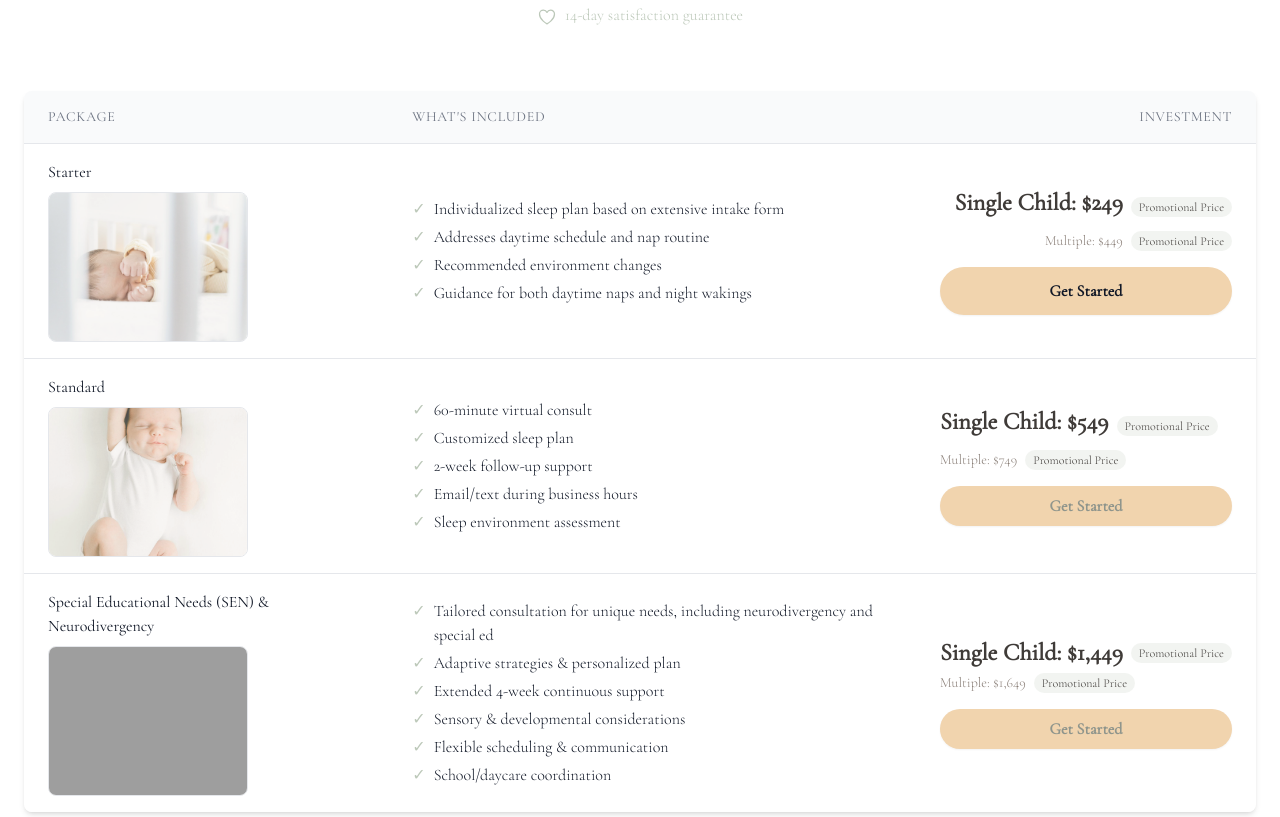
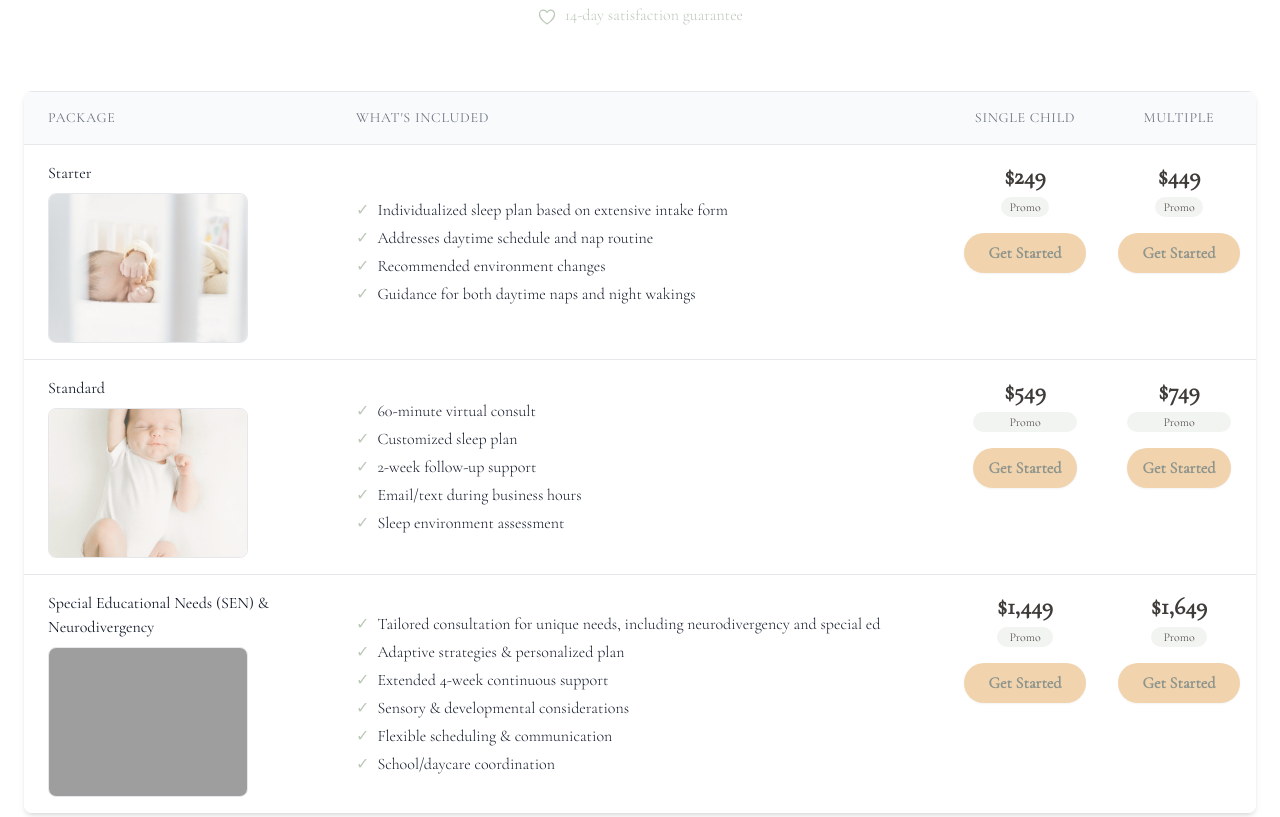
Before and after one commit to Matthewjmiller07/Thyme4Sleep, an Astro site: page /pricing in a window 1280 px wide. Shown: the part 1045-1862 px from the top of the page. Built offline with nearby package versions, Linux system fonts and the light colour scheme; Astro itself is replaced by a stand-in of ours; grey boxes are pictures that could not be loaded; a web font is replaced by a local one.

Commit message:
pricing look improved

```diff
--- a/src/pages/pricing.astro
+++ b/src/pages/pricing.astro
@@ -78,17 +78,23 @@ const pageDescription = 'Explore our sleep coaching packages and find the perfec
     />
   </div>
   <div class="p-6">
-    <h3 class="text-2xl font-light text-brandChar mb-2">Starter</h3>
-    <div class="text-brandMink text-lg mb-6">
-      <div class="flex items-center gap-2">
-        <span class="block">Single Child: $249</span>
-        <span class="text-xs bg-brandMint/20 text-brandChar px-2 py-0.5 rounded-full">Promotional Price</span>
-      </div>
-      <div class="flex items-center gap-2 mt-1">
-        <span class="block">Multiple: $449</span>
-        <span class="text-xs bg-brandMint/20 text-brandChar px-2 py-0.5 rounded-full">Promotional Price</span>
-      </div>
-    </div>
+    <h3 class="text-2xl font-light text-brandChar mb-4">Starter</h3>
+            <div class="grid grid-cols-2 gap-4 mb-6">
+              <div class="border-r border-gray-200 pr-4">
+                <div class="text-sm text-brandMink mb-1">Single Child</div>
+                <div class="flex items-baseline gap-2">
+                  <span class="text-xl font-bold text-brandChar">$249</span>
+                  <span class="text-xs bg-brandMint/20 text-brandChar px-2 py-0.5 rounded-full">Promo</span>
+                </div>
+              </div>
+              <div class="pl-4">
+                <div class="text-sm text-brandMink mb-1">Multiple</div>
+                <div class="flex items-baseline gap-2">
+                  <span class="text-xl font-bold text-brandChar">$449</span>
+                  <span class="text-xs bg-brandMint/20 text-brandChar px-2 py-0.5 rounded-full">Promo</span>
+                </div>
+              </div>
+            </div>
     <div class="h-px bg-gray-200 my-6"></div>
     <ul class="space-y-4 mb-8">
       <li class="flex items-start">
@@ -132,15 +138,21 @@ const pageDescription = 'Explore our sleep coaching packages and find the perfec
             />
           </div>
           <div class="p-6">
-            <h3 class="text-2xl font-light text-brandChar mb-2">Standard</h3>
-            <div class="text-brandMink text-lg mb-6">
-              <div class="flex items-center gap-2">
-                <span class="block">Single Child: $549</span>
-                <span class="text-xs bg-brandMint/20 text-brandChar px-2 py-0.5 rounded-full">Promotional Price</span>
+            <h3 class="text-2xl font-light text-brandChar mb-4">Standard</h3>
+            <div class="grid grid-cols-2 gap-4 mb-6">
+              <div class="border-r border-gray-200 pr-4">
+                <div class="text-sm text-brandMink mb-1">Single Child</div>
+                <div class="flex items-baseline gap-2">
+                  <span class="text-xl font-bold text-brandChar">$549</span>
+                  <span class="text-xs bg-brandMint/20 text-brandChar px-2 py-0.5 rounded-full">Promo</span>
+                </div>
               </div>
-              <div class="flex items-center gap-2 mt-1">
-                <span class="block">Multiple: $749</span>
-                <span class="text-xs bg-brandMint/20 text-brandChar px-2 py-0.5 rounded-full">Promotional Price</span>
+              <div class="pl-4">
+                <div class="text-sm text-brandMink mb-1">Multiple</div>
+                <div class="flex items-baseline gap-2">
+                  <span class="text-xl font-bold text-brandChar">$749</span>
+                  <span class="text-xs bg-brandMint/20 text-brandChar px-2 py-0.5 rounded-full">Promo</span>
+                </div>
               </div>
             </div>
             <div class="h-px bg-gray-200 my-6"></div>
@@ -198,15 +210,21 @@ const pageDescription = 'Explore our sleep coaching packages and find the perfec
             />
           </div>
           <div class="p-6">
-            <h3 class="text-2xl font-light text-brandChar">Special Educational Needs (SEN) & Neurodivergency</h3>
-            <div class="text-brandMink text-lg mb-6">
-              <div class="flex items-center gap-2">
-                <span class="block">Single Child: $1,449</span>
-                <span class="text-xs bg-brandMint/20 text-brandChar px-2 py-0.5 rounded-full">Promotional Price</span>
+            <h3 class="text-2xl font-light text-brandChar mb-4">Special Educational Needs (SEN) & Neurodivergency</h3>
+            <div class="grid grid-cols-2 gap-4 mb-6">
+              <div class="border-r border-gray-200 pr-4">
+                <div class="text-sm text-brandMink mb-1">Single Child</div>
+                <div class="flex items-baseline gap-2">
+                  <span class="text-xl font-bold text-brandChar">$1,449</span>
+                  <span class="text-xs bg-brandMint/20 text-brandChar px-2 py-0.5 rounded-full">Promo</span>
+                </div>
               </div>
-              <div class="flex items-center gap-2 mt-1">
-                <span class="block">Multiple: $1,649</span>
-                <span class="text-xs bg-brandMint/20 text-brandChar px-2 py-0.5 rounded-full">Promotional Price</span>
+              <div class="pl-4">
+                <div class="text-sm text-brandMink mb-1">Multiple</div>
+                <div class="flex items-baseline gap-2">
+                  <span class="text-xl font-bold text-brandChar">$1,649</span>
+                  <span class="text-xs bg-brandMint/20 text-brandChar px-2 py-0.5 rounded-full">Promo</span>
+                </div>
               </div>
             </div>
             <div class="h-px bg-gray-200 my-6"></div>
@@ -265,11 +283,18 @@ const pageDescription = 'Explore our sleep coaching packages and find the perfec
       <!-- Desktop Table -->
       <div class="hidden md:block bg-white rounded-lg shadow-md overflow-hidden">
         <table class="min-w-full divide-y divide-gray-200">
+          <colgroup>
+            <col class="w-1/4">
+            <col class="w-2/4">
+            <col class="w-1/8">
+            <col class="w-1/8">
+          </colgroup>
           <thead class="bg-gray-50">
             <tr>
               <th scope="col" class="px-6 py-4 text-left text-sm font-medium text-gray-500 uppercase tracking-wider">Package</th>
               <th scope="col" class="px-6 py-4 text-left text-sm font-medium text-gray-500 uppercase tracking-wider">What's Included</th>
-              <th scope="col" class="px-6 py-4 text-right text-sm font-medium text-gray-500 uppercase tracking-wider">Investment</th>
+              <th scope="col" class="px-4 py-4 text-center text-sm font-medium text-gray-500 uppercase tracking-wider">Single Child</th>
+              <th scope="col" class="px-4 py-4 text-center text-sm font-medium text-gray-500 uppercase tracking-wider">Multiple</th>
             </tr>
           </thead>
           <tbody class="bg-white divide-y divide-gray-200">
@@ -308,18 +333,27 @@ const pageDescription = 'Explore our sleep coaching packages and find the perfec
       </li>
     </ul>
   </td>
-  <td class="px-6 py-4 whitespace-nowrap text-right">
-    <div class="flex items-center gap-2 justify-end">
-      <div class="text-2xl font-bold text-brandChar mb-2">Single Child: $249</div>
-      <span class="text-xs bg-brandMint/20 text-brandChar px-2 py-0.5 rounded-full">Promotional Price</span>
+  <td class="px-4 py-4 whitespace-nowrap text-center align-top">
+    <div class="flex flex-col items-center h-full">
+      <div class="flex-grow flex flex-col justify-center">
+        <div class="text-2xl font-bold text-brandChar">$249</div>
+        <span class="text-xs bg-brandMint/20 text-brandChar px-2 py-0.5 rounded-full mt-1">Promo</span>
+      </div>
+      <a href="https://thyme4sleep.neetocal.com/starter-15-minute-call-with-georgia" target="_blank" rel="noopener noreferrer" class="mt-4 block w-full bg-brandPeach hover:bg-brandTaupe text-brandSage hover:text-brandSage text-center py-2 px-4 rounded-full font-bold transition-all duration-300 shadow-sm hover:-translate-y-0.5 hover:shadow-md">
+        Get Started
+      </a>
     </div>
-    <div class="flex items-center gap-2 mt-1 mb-4 justify-end">
-      <div class="text-sm text-brandMink">Multiple: $449</div>
-      <span class="text-xs bg-brandMint/20 text-brandChar px-2 py-0.5 rounded-full">Promotional Price</span>
+  </td>
+  <td class="px-4 py-4 whitespace-nowrap text-center align-top">
+    <div class="flex flex-col items-center h-full">
+      <div class="flex-grow flex flex-col justify-center">
+        <div class="text-2xl font-bold text-brandChar">$449</div>
+        <span class="text-xs bg-brandMint/20 text-brandChar px-2 py-0.5 rounded-full mt-1">Promo</span>
+      </div>
+      <a href="https://thyme4sleep.neetocal.com/starter-15-minute-call-with-georgia" target="_blank" rel="noopener noreferrer" class="mt-4 block w-full bg-brandPeach hover:bg-brandTaupe text-brandSage hover:text-brandSage text-center py-2 px-4 rounded-full font-bold transition-all duration-300 shadow-sm hover:-translate-y-0.5 hover:shadow-md">
+        Get Started
+      </a>
     </div>
-    <a href="https://thyme4sleep.neetocal.com/starter-15-minute-call-with-georgia" target="_blank" rel="noopener noreferrer" class="inline-block w-full bg-brandPeach hover:bg-brandTaupe text-brandDarkGreen hover:text-brandDarkGreen text-center py-3 px-6 rounded-full font-bold transition-all duration-300 shadow-sm hover:-translate-y-0.5 hover:shadow-md">
-      Get Started
-    </a>
   </td>
 </tr>            <!-- Basic Package -->
             <tr class="hover:bg-gray-50">
@@ -360,18 +394,27 @@ const pageDescription = 'Explore our sleep coaching packages and find the perfec
                   </li>
                 </ul>
               </td>
-              <td class="px-6 py-4 whitespace-nowrap text-right">
-                <div class="flex items-center gap-2">
-                  <div class="text-2xl font-bold text-brandChar mb-2">Single Child: $549</div>
-                  <span class="text-xs bg-brandMint/20 text-brandChar px-2 py-0.5 rounded-full">Promotional Price</span>
+              <td class="px-4 py-4 whitespace-nowrap text-center align-top">
+                <div class="flex flex-col items-center h-full">
+                  <div class="flex-grow flex flex-col justify-center">
+                    <div class="text-2xl font-bold text-brandChar">$549</div>
+                    <span class="text-xs bg-brandMint/20 text-brandChar px-2 py-0.5 rounded-full mt-1">Promo</span>
+                    <a href="https://thyme4sleep.neetocal.com/standard-15-minute-call-with-georgia" target="_blank" rel="noopener noreferrer" class="mt-4 block w-full bg-brandPeach hover:bg-brandTaupe text-brandSage hover:text-brandSage text-center py-2 px-4 rounded-full font-bold transition-all duration-300 shadow-sm hover:-translate-y-0.5 hover:shadow-md">
+                      Get Started
+                    </a>
+                  </div>
                 </div>
-                <div class="flex items-center gap-2 mt-1 mb-4">
-                  <div class="text-sm text-brandMink">Multiple: $749</div>
-                  <span class="text-xs bg-brandMint/20 text-brandChar px-2 py-0.5 rounded-full">Promotional Price</span>
+              </td>
+              <td class="px-4 py-4 whitespace-nowrap text-center align-top">
+                <div class="flex flex-col items-center h-full">
+                  <div class="flex-grow flex flex-col justify-center">
+                    <div class="text-2xl font-bold text-brandChar">$749</div>
+                    <span class="text-xs bg-brandMint/20 text-brandChar px-2 py-0.5 rounded-full mt-1">Promo</span>
+                    <a href="https://thyme4sleep.neetocal.com/standard-15-minute-call-with-georgia" target="_blank" rel="noopener noreferrer" class="mt-4 block w-full bg-brandPeach hover:bg-brandTaupe text-brandSage hover:text-brandSage text-center py-2 px-4 rounded-full font-bold transition-all duration-300 shadow-sm hover:-translate-y-0.5 hover:shadow-md">
+                      Get Started
+                    </a>
+                  </div>
                 </div>
-                <a href="https://thyme4sleep.neetocal.com/standard-15-minute-call-with-georgia" target="_blank" rel="noopener noreferrer" class="inline-block w-full bg-brandPeach hover:bg-brandTaupe text-brandSage hover:text-brandSage text-center py-2 px-4 rounded-full font-bold transition-all duration-300 shadow-sm hover:-translate-y-0.5 hover:shadow-md">
-                  Get Started
-                </a>
               </td>
             </tr>
 
@@ -418,18 +461,27 @@ const pageDescription = 'Explore our sleep coaching packages and find the perfec
                   </li>
                 </ul>
               </td>
-              <td class="px-6 py-4 whitespace-nowrap text-right">
-                <div class="flex items-center gap-2">
-                  <div class="text-2xl font-bold text-brandChar">Single Child: $1,449</div>
-                  <span class="text-xs bg-brandMint/20 text-brandChar px-2 py-0.5 rounded-full">Promotional Price</span>
+              <td class="px-4 py-4 whitespace-nowrap text-center align-top">
+                <div class="flex flex-col items-center h-full">
+                  <div class="flex-grow flex flex-col justify-center">
+                    <div class="text-2xl font-bold text-brandChar">$1,449</div>
+                    <span class="text-xs bg-brandMint/20 text-brandChar px-2 py-0.5 rounded-full mt-1">Promo</span>
+                  </div>
+                  <a href="https://thyme4sleep.neetocal.com/sen-15-minute-call-with-georgia" target="_blank" rel="noopener noreferrer" class="mt-4 block w-full bg-brandPeach hover:bg-brandTaupe text-brandSage hover:text-brandSage text-center py-2 px-4 rounded-full font-bold transition-all duration-300 shadow-sm hover:-translate-y-0.5 hover:shadow-md">
+                    Get Started
+                  </a>
                 </div>
-                <div class="flex items-center gap-2 mt-1 mb-4">
-                  <div class="text-sm text-brandMink">Multiple: $1,649</div>
-                  <span class="text-xs bg-brandMint/20 text-brandChar px-2 py-0.5 rounded-full">Promotional Price</span>
+              </td>
+              <td class="px-4 py-4 whitespace-nowrap text-center align-top">
+                <div class="flex flex-col items-center h-full">
+                  <div class="flex-grow flex flex-col justify-center">
+                    <div class="text-2xl font-bold text-brandChar">$1,649</div>
+                    <span class="text-xs bg-brandMint/20 text-brandChar px-2 py-0.5 rounded-full mt-1">Promo</span>
+                  </div>
+                  <a href="https://thyme4sleep.neetocal.com/sen-15-minute-call-with-georgia" target="_blank" rel="noopener noreferrer" class="mt-4 block w-full bg-brandPeach hover:bg-brandTaupe text-brandSage hover:text-brandSage text-center py-2 px-4 rounded-full font-bold transition-all duration-300 shadow-sm hover:-translate-y-0.5 hover:shadow-md">
+                    Get Started
+                  </a>
                 </div>
-                <a href="https://thyme4sleep.neetocal.com/standard-15-minute-call-with-georgia" target="_blank" rel="noopener noreferrer" class="inline-block w-full bg-brandPeach hover:bg-brandTaupe text-brandSage hover:text-brandSage text-center py-2 px-4 rounded-full font-bold transition-all duration-300 shadow-sm hover:-translate-y-0.5 hover:shadow-md">
-                  Get Started
-                </a>
               </td>
             </tr>
           </tbody>
```
